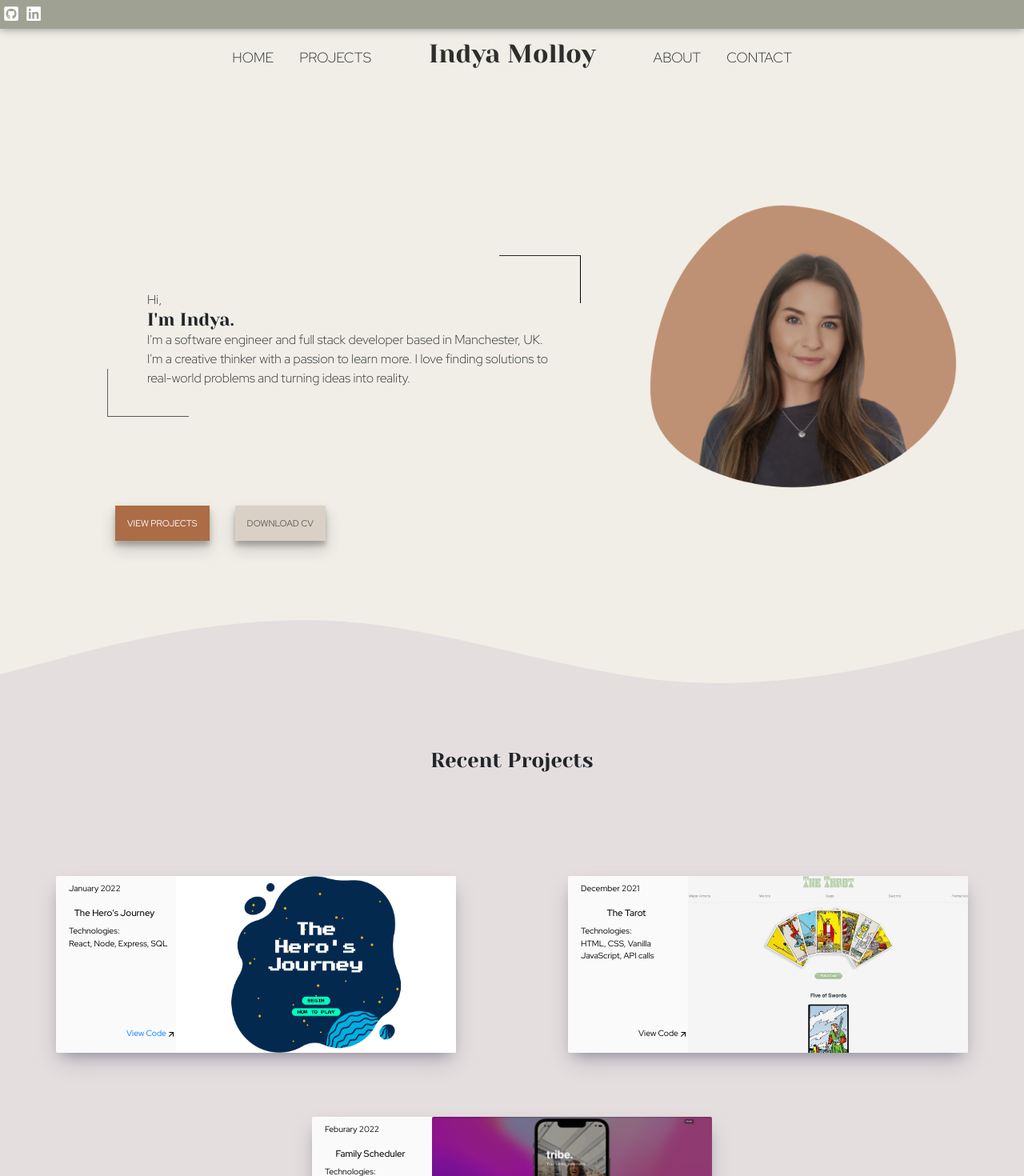
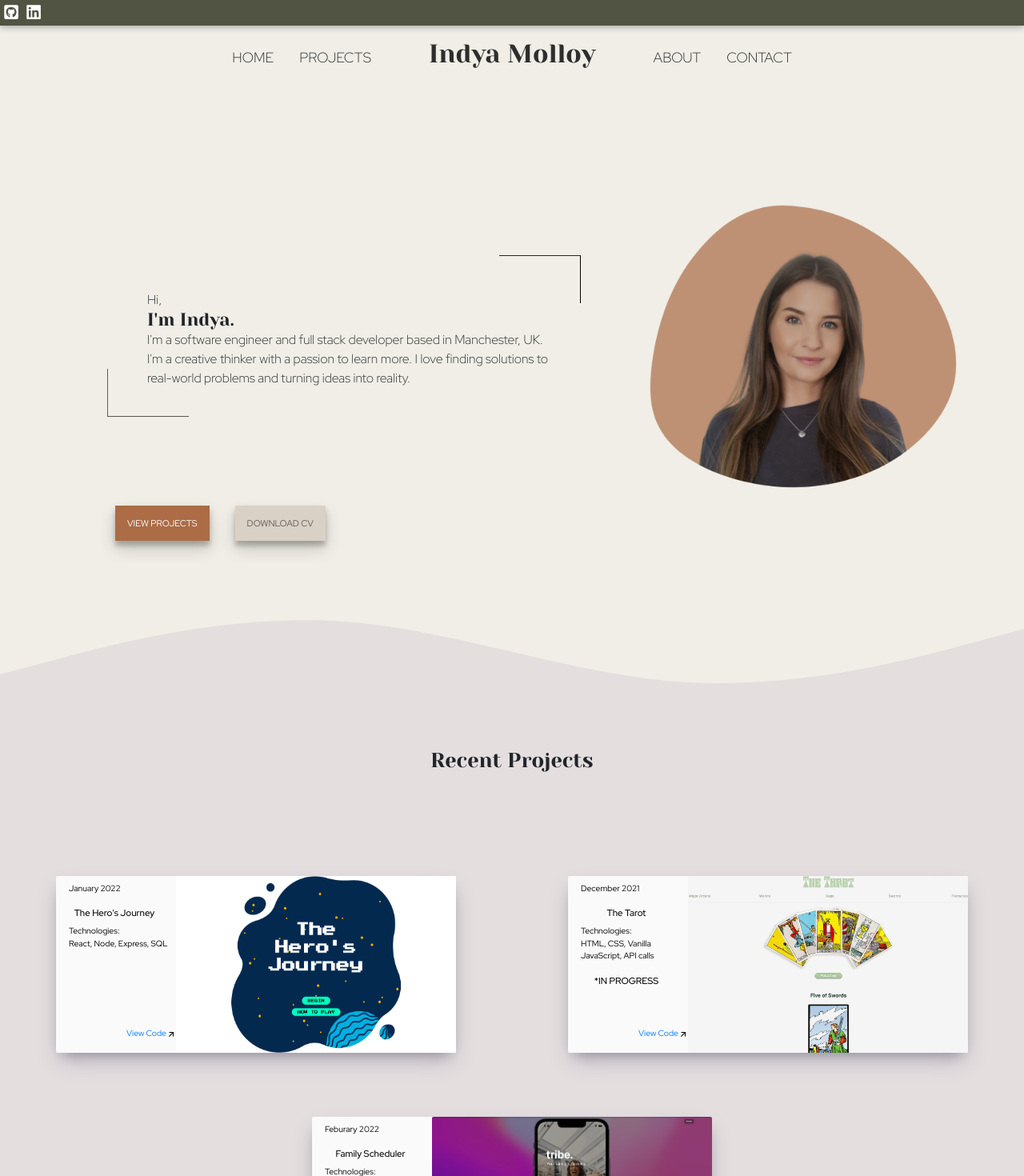
Before and after one commit to indyamolloy/Portfolio, a React (Create React App) app: page / in a window 1280 px wide. Shown: the top 1470 px of the page at 80% size. Built offline with nearby package versions, Linux system fonts and the light colour scheme; a web font is replaced by a local one.

Commit message:
nav bar color

```diff
--- a/src/components/Hamburger/styles.css
+++ b/src/components/Hamburger/styles.css
@@ -39,14 +39,14 @@
 
 /* General sidebar styles */
 .bm-menu {
-  background: #9fa292;
+  background: #515443;
   padding: 2.5em 1.5em 0;
   font-size: 1.15em;
 }
 
 /* Morph shape necessary with bubble or elastic */
 .bm-morph-shape {
-  fill: #515c4e;
+  fill: #515443;
 }
 
 /* Wrapper for item list */
--- a/src/components/Navbar/navbar.module.css
+++ b/src/components/Navbar/navbar.module.css
@@ -5,9 +5,9 @@
   display: inline-flex;
   justify-content: center;
   align-items: center;
-  top: 7vh;
+  top: 1vh;
   width: 100%;
-  height: 8vh;
+  height: 10vh;
   padding: 2vh;
   margin: 0;
   position: fixed;
@@ -67,7 +67,7 @@
 
 @media screen and (min-width: 800px) {
   .navbarContainer {
-    top: 4.5vh;
+    top: 3.5vh;
   }
 }
 
--- a/src/components/Projects/ProjectCard.js
+++ b/src/components/Projects/ProjectCard.js
@@ -13,6 +13,7 @@ function ProjectCard(props) {
         <h4 className={css.title}>{props.title}</h4>
         <p>Technologies:</p>
         <p className={css.technologies}>{props.description}</p>
+        <h4 className={css.title}>{props.progress}</h4>
         <a href={props.codeURL} className={css.codeButton}>
           View Code
           <svg
--- a/src/components/Projects/Projects.js
+++ b/src/components/Projects/Projects.js
@@ -11,7 +11,7 @@ function Projects() {
       <h2 className={css.heading}>Recent Projects</h2>
       <div className={css.flexContainer}>
         <ProjectCard
-          liveSiteUrl="https://socherosjourney.netlify.app/"
+          liveSiteUrl="https://herosjourney.netlify.app/"
           codeURL="https://github.com/SchoolOfCode/heros-journey-frontend"
           image={herosJourney}
           title="The Hero's Journey"
@@ -19,11 +19,13 @@ function Projects() {
           description="React, Node, Express, SQL"
         />
         <ProjectCard
-          liveSiteUrl="https://github.com/indyamolloy/Christmas-Project"
+          liveSiteUrl="https://thetarot.netlify.app/"
+          codeURL="https://github.com/indyamolloy/Christmas-Project"
           image={tarot}
           title="The Tarot"
           date="December 2021 "
-          description="HTML, CSS, Vanilla JavaScript, API calls"
+          description="HTML, CSS, Vanilla JavaScript, API calls "
+          progress="*IN PROGRESS"
         />
         <ProjectCard
           liveSiteUrl="https://github.com/SchoolOfCode/final-project-repo-node-of-ingenuity-room-17"
@@ -32,6 +34,7 @@ function Projects() {
           title="Family Scheduler"
           date="Feburary 2022 "
           description="React Native, Firebase"
+          progress="*IN PROGRESS"
         />
       </div>
       <svg
--- a/src/components/TopNav/topnav.module.css
+++ b/src/components/TopNav/topnav.module.css
@@ -11,12 +11,12 @@
   transition: all ease 0.5s;
 }
 .container {
-  background-color: #9fa292;
+  background-color: #515443;
   display: inline-flex;
   justify-content: flex-start;
   align-items: center;
   width: 100%;
-  height: 4.5vh;
+  height: 4vh;
   /* height: 7vh; */
 
   margin: 0;
```
Also changed, not shown: src/images/Untitled (500 × 500px) (3).png (added).
